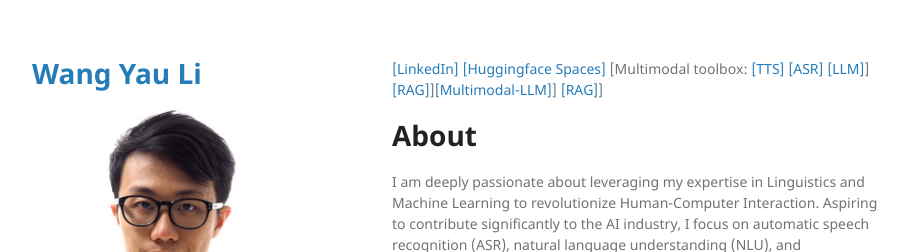
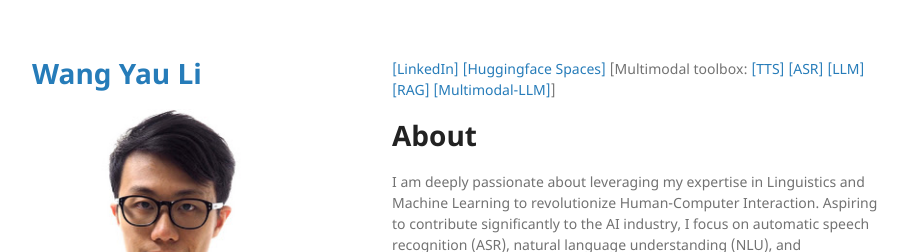
Before and after one commit to kennethli319/kennethli319.github.io, a Jekyll site: the page built from index.md, in a window 1280 px wide and 900 px high. Shown: the top 252 px of the window, without its empty margins (178-1086 px from the left). Built offline with Jekyll 4.4.1, drawn with Linux system fonts in a browser that asks for light colours.

Commit message:
add tools, update info

```diff
--- a/index.md
+++ b/index.md
@@ -2,8 +2,7 @@
 layout: default
 ---
 
-[[LinkedIn]](https://www.linkedin.com/in/wang-yau-li/) [[Huggingface Spaces]](https://huggingface.co/kennethli319) [Multimodal toolbox: [[TTS]](https://huggingface.co/spaces/kennethli319/TTS-toolbox) [[ASR]](https://huggingface.co/spaces/kennethli319/ASR-toolbox) [[LLM]](https://huggingface.co/spaces/kennethli319/mpt-7b-instruct-rust)] [[RAG]](https://huggingface.co/spaces/kennethli319/mpt-7b-instruct-rust)][[Multimodal-LLM]](https://huggingface.co/spaces/kennethli319/mpt-7b-instruct-rust)] [[RAG]](https://huggingface.co/spaces/kennethli319/mpt-7b-instruct-rust)]
-
+[[LinkedIn]](https://www.linkedin.com/in/wang-yau-li/) [[Huggingface Spaces]](https://huggingface.co/kennethli319) [Multimodal toolbox: [[TTS]](https://huggingface.co/spaces/kennethli319/TTS-toolbox) [[ASR]](https://huggingface.co/spaces/kennethli319/ASR-toolbox) [[LLM]](https://huggingface.co/spaces/kennethli319/mpt-7b-instruct-rust) [[RAG]](https://huggingface.co/spaces/kennethli319/mpt-7b-instruct-rust) [[Multimodal-LLM]](https://huggingface.co/spaces/kennethli319/mpt-7b-instruct-rust)]
 # About
 
 I am deeply passionate about leveraging my expertise in Linguistics and Machine Learning to revolutionize Human-Computer Interaction. Aspiring to contribute significantly to the AI industry, I focus on automatic speech recognition (ASR), natural language understanding (NLU), and neurotechnology. My commitment lies in enhancing user experiences by developing innovative solutions in these cutting-edge fields.
```
